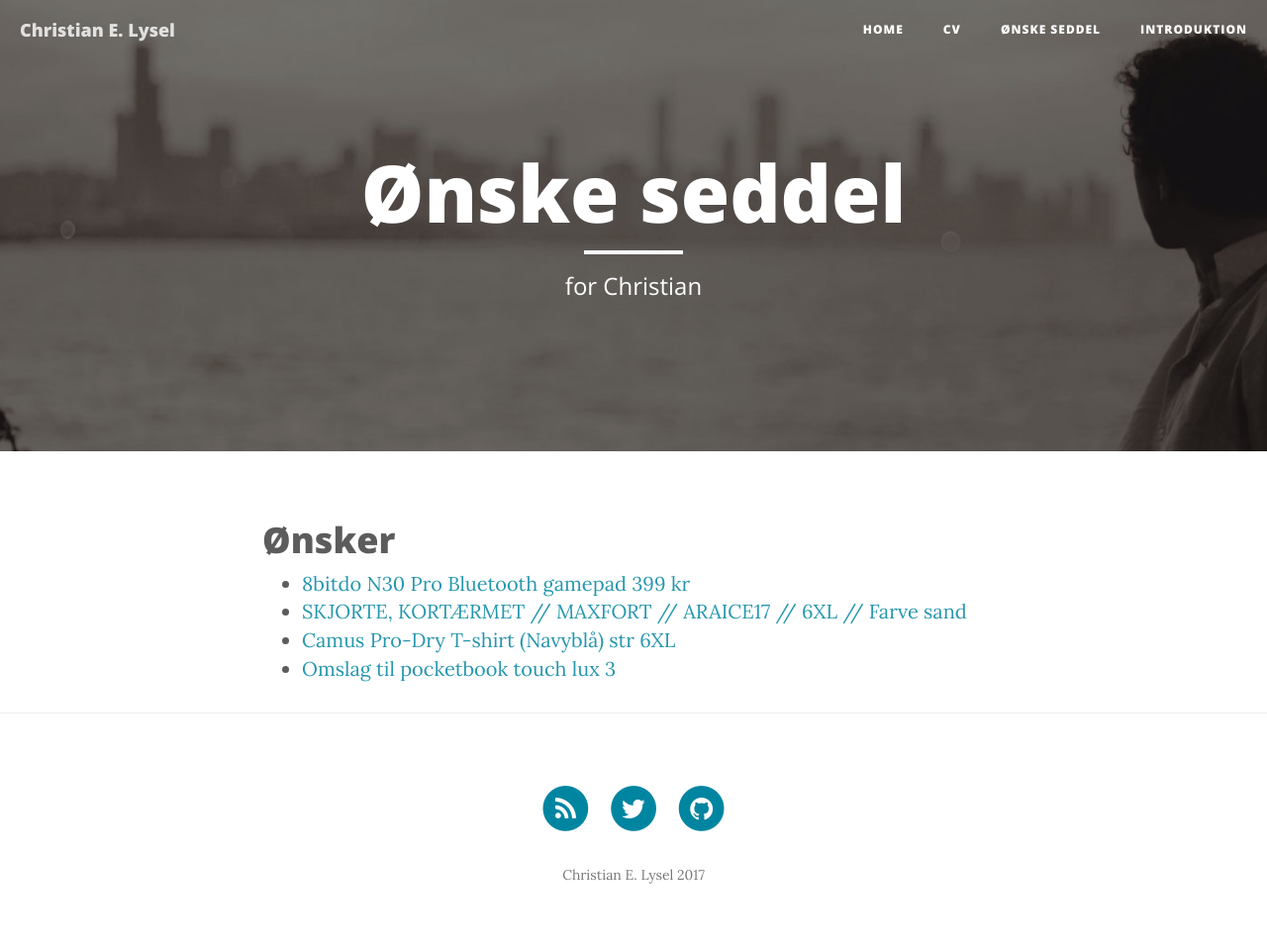
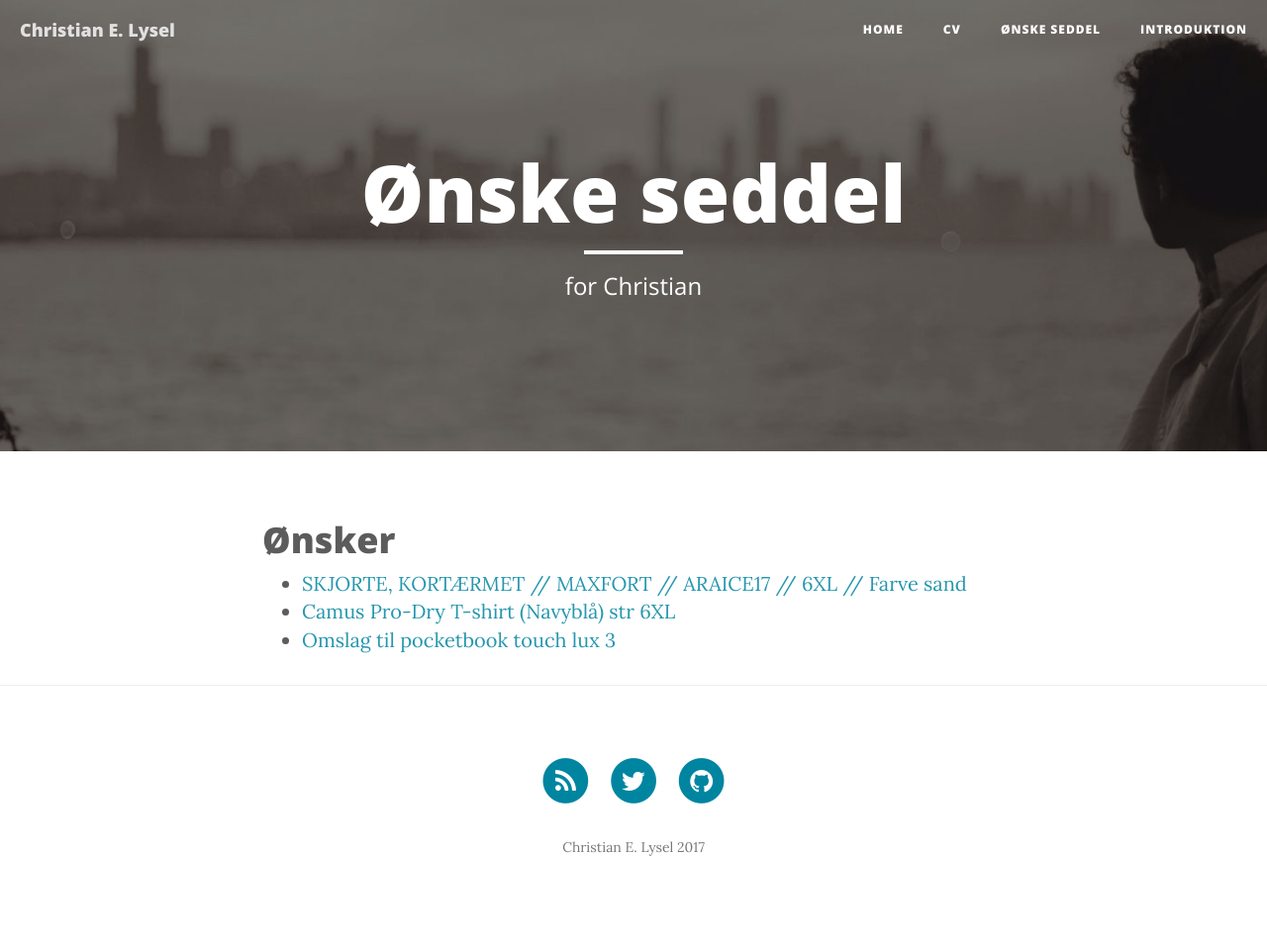
Before and after one commit to clysel/christian.lysel.net, a Jekyll site: the page built from gave.markdown, in a window 1280 px wide. Shown: the whole page at 99% size. Built offline with Jekyll 4.4.1, drawn with Linux system fonts in a browser that asks for light colours; nearby versions of some CDN libraries; after the commit the page ends 932 px from its top, so only the background shows below that.

Commit message:
Update gave.markdown

```diff
--- a/gave.markdown
+++ b/gave.markdown
@@ -6,7 +6,6 @@ header-img: "img/about-bg.jpg"
 ---
 # Ønsker
 
-   * [8bitdo N30 Pro Bluetooth gamepad 399 kr](https://www.elgiganten.dk/product/gaming/gaming-controllere-joystick-rat-og-pedaler/RET00042/8bitdo-n30-pro-bluetooth-gamepad)
    * [SKJORTE, KORTÆRMET // MAXFORT // ARAICE17 // 6XL // Farve sand](https://www.venusogmarsxl.dk/vare/14866-maxfort-skjorte-kortaermet)
    * [Camus Pro-Dry T-shirt (Navyblå) str 6XL](http://www.storedrenge.dk/herretoej-372/t-shirts-242/t-shirts-245/camus-pro-dry-t-shirt-navyblaa-25048.html)
  * [Omslag til pocketbook touch lux 3](https://www.conradelektronik.dk/?websale8=conrad-dk&pi=1462095)
```
